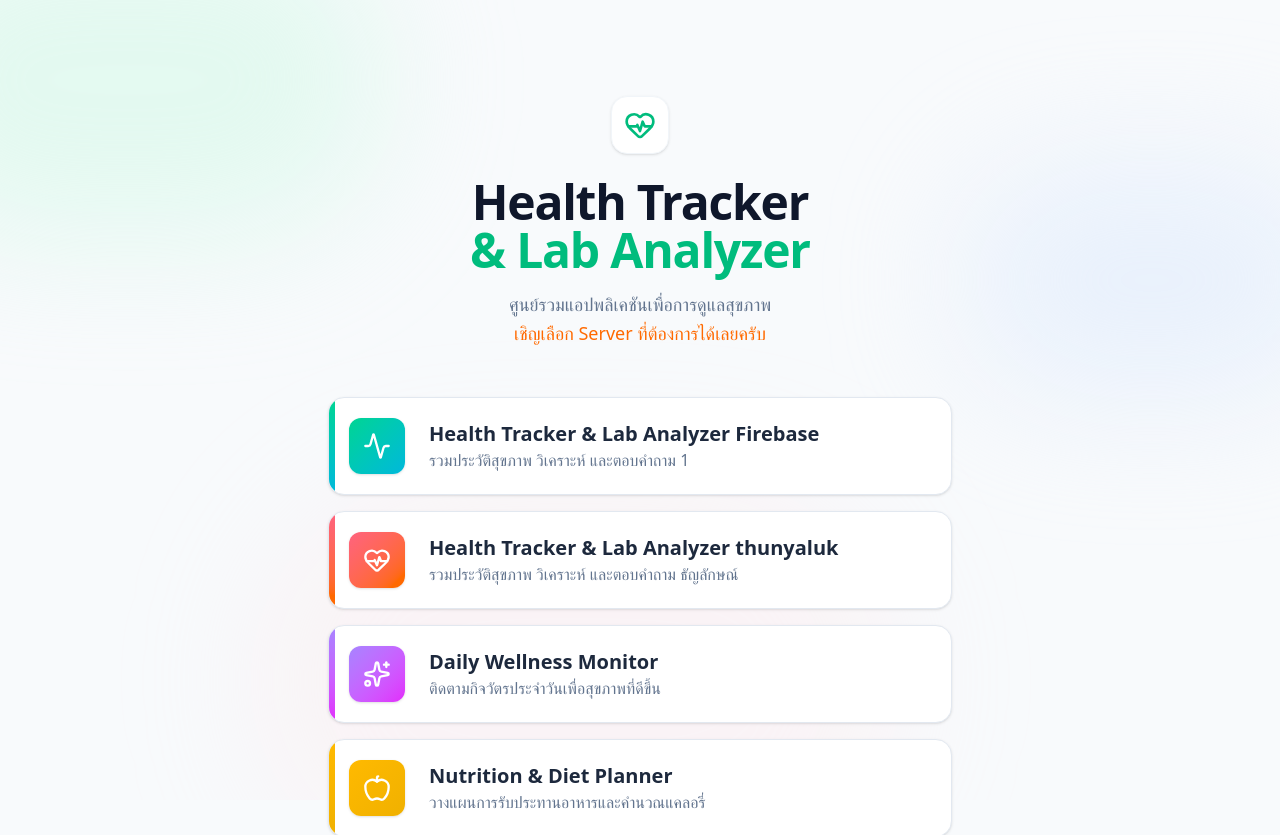
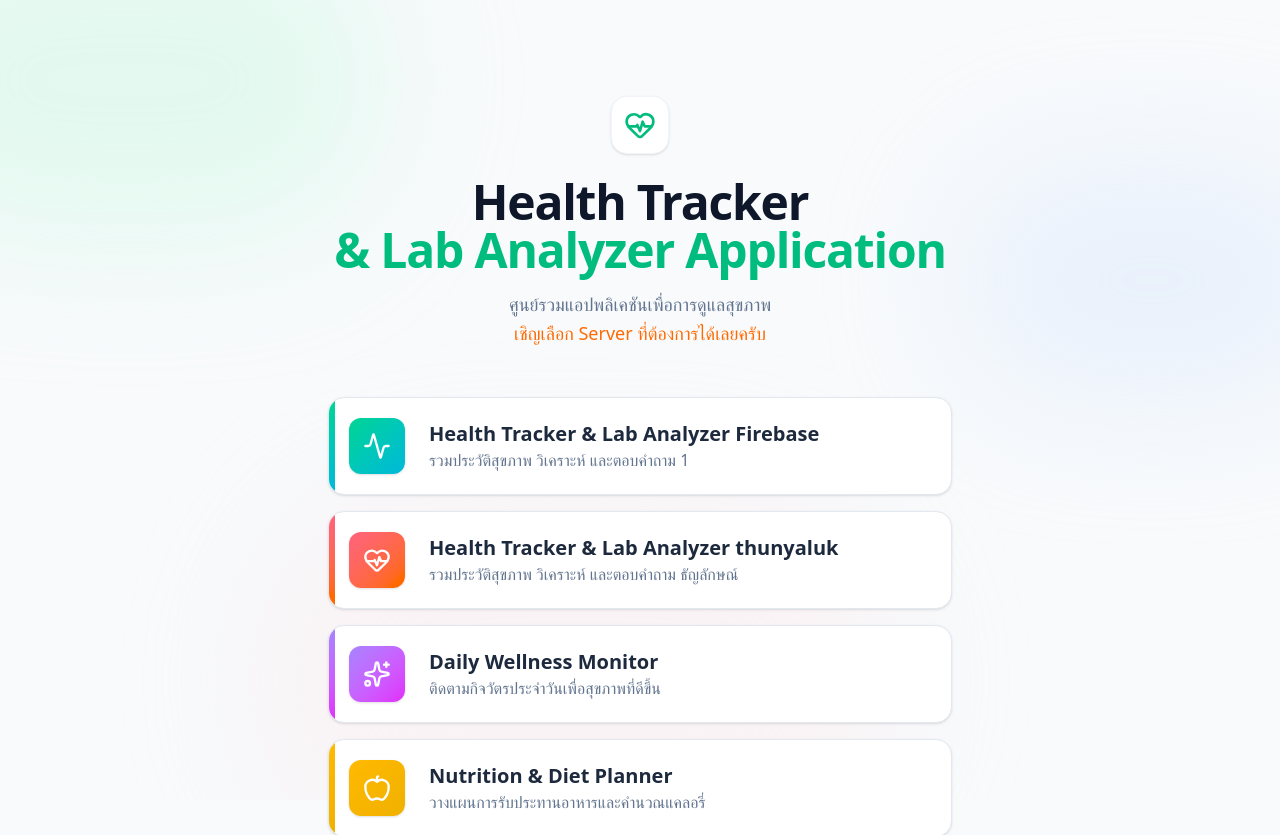
Before and after one commit to ulidsp/Health-Hub-Links, a React (Vite) app: page / in a window 1280 px wide. Shown: the top 835 px of the page. Built offline with nearby package versions, Linux system fonts and the light colour scheme.

Commit message:
feat: Update app title to include "Application"
Refines the main application title displayed on the landing page. This change clarifies that "Health Tracker & Lab Analyzer" refers to the application itself, improving user understanding of the Health Hub Links platform.

```diff
--- a/src/App.tsx
+++ b/src/App.tsx
@@ -63,7 +63,7 @@ export default function App() {
               <HeartPulse className="w-8 h-8 text-emerald-500" />
             </div>
             <h1 className="text-4xl md:text-5xl font-bold tracking-tight text-slate-900 mb-4">
-              Health Tracker <div className="text-emerald-500">& Lab Analyzer</div>
+              Health Tracker <div className="text-emerald-500">& Lab Analyzer Application</div>
             </h1>
             <p className="text-lg text-slate-500 max-w-md mx-auto leading-relaxed">
               ศูนย์รวมแอปพลิเคชันเพื่อการดูแลสุขภาพ<br/>
```
